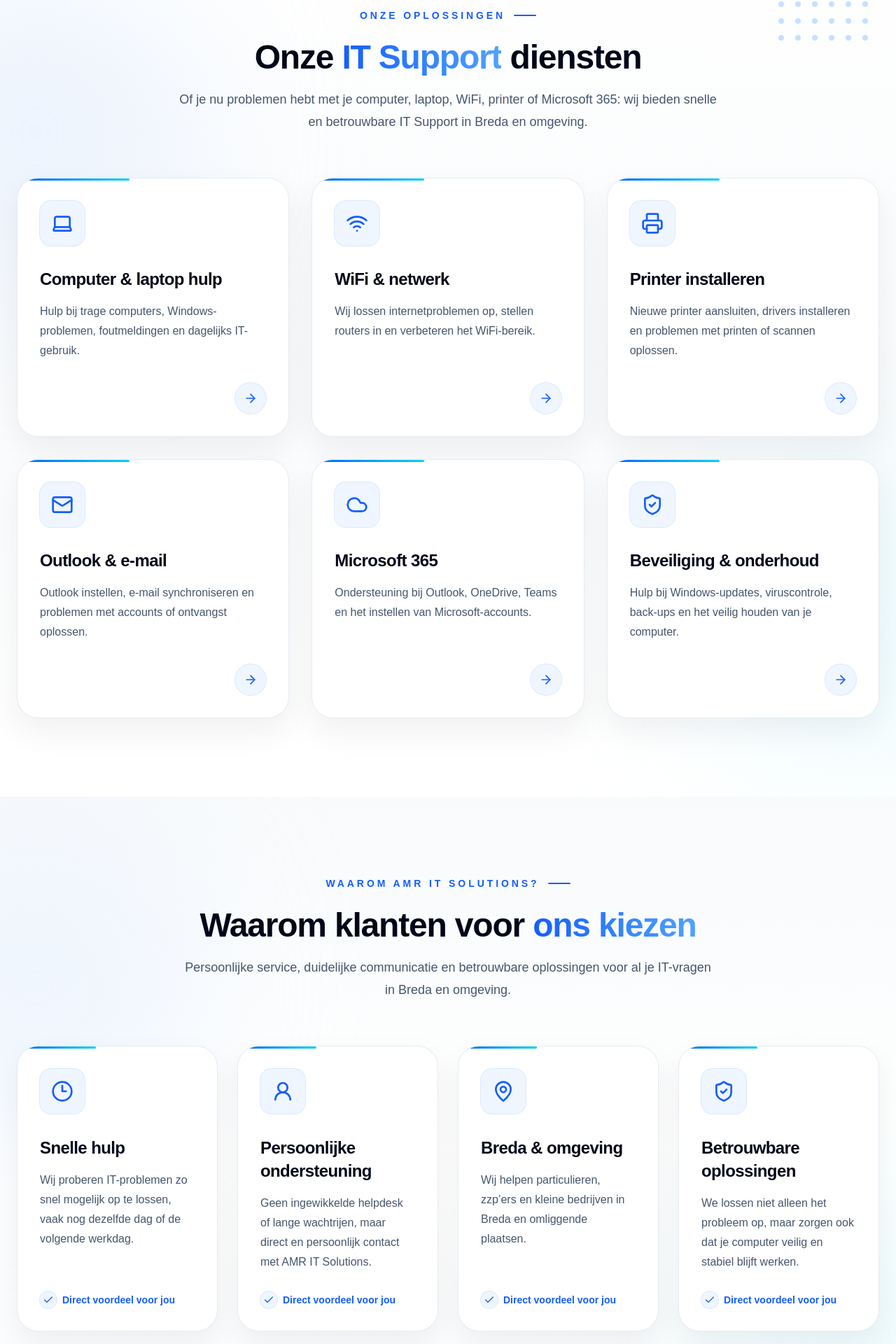
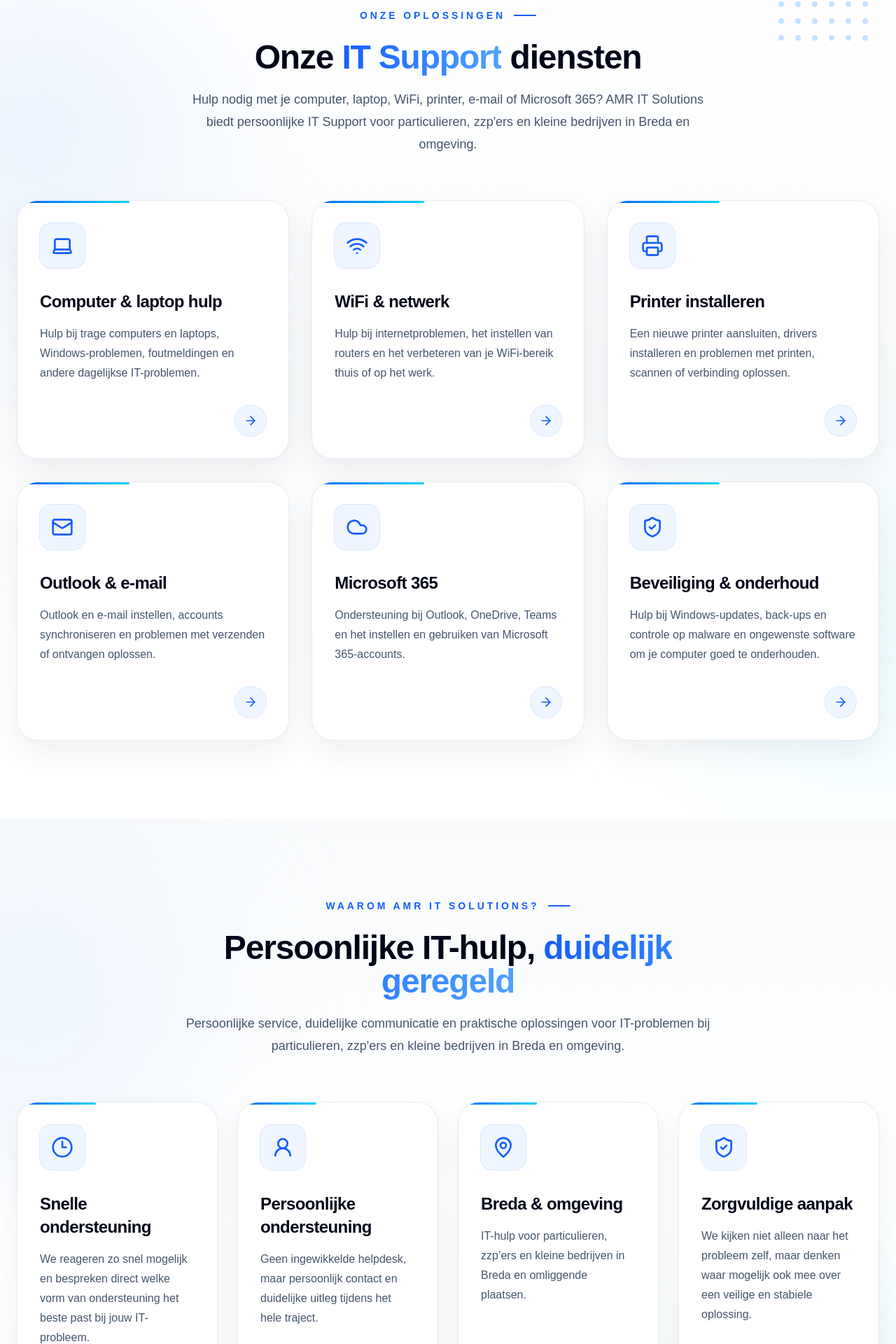
Before and after one commit to amritsolutions/amr-it-solutions, a Next.js app: page /it-support-breda in a window 1280 px wide. Shown: the part 1176-3096 px from the top of the page at 70% size. Built offline with nearby package versions, Linux system fonts and the light colour scheme.

Commit message:
website verbetert

```diff
--- a/components/ITSupportFAQ.tsx
+++ b/components/ITSupportFAQ.tsx
@@ -1,37 +1,38 @@
 "use client";
 
 import { useState } from "react";
-import {
-  HelpCircle,
-  Minus,
-  Plus,
-} from "lucide-react";
+import { HelpCircle, Minus, Plus } from "lucide-react";
 
 const faqs = [
   {
     question: "Waarvoor kan ik IT Support aanvragen?",
     answer:
-      "Wij helpen onder andere met computers, laptops, WiFi, printers, Microsoft 365, Outlook, e-mailproblemen en algemene IT-vragen.",
+      "Wij helpen onder andere met computers, laptops, WiFi, printers, Microsoft 365, Outlook, e-mailproblemen, back-ups en andere dagelijkse IT-vragen.",
   },
   {
     question: "Komen jullie ook aan huis in Breda?",
     answer:
-      "Ja. Wij bieden IT Support aan huis in Breda en omgeving. Indien mogelijk kunnen we je ook veilig op afstand helpen.",
+      "Ja. Wij bieden IT Support aan huis en op locatie in Breda en omgeving. Als het probleem op afstand opgelost kan worden, is ondersteuning op afstand ook mogelijk.",
   },
   {
-    question: "Helpen jullie ook bedrijven?",
+    question: "Helpen jullie ook zzp'ers en kleine bedrijven?",
     answer:
-      "Zeker. Wij ondersteunen particulieren, zzp'ers en kleine bedrijven met professionele en betrouwbare IT-oplossingen.",
+      "Ja. Wij helpen particulieren, zzp'ers en kleine bedrijven met praktische IT-ondersteuning, bijvoorbeeld bij computers, WiFi, e-mail en Microsoft 365.",
   },
   {
     question: "Kan ik ook hulp krijgen met Microsoft 365?",
     answer:
-      "Ja. Wij helpen met Outlook, OneDrive, Teams, e-mailinstellingen en andere Microsoft 365-diensten.",
+      "Ja. Wij helpen onder andere met Outlook, OneDrive, Teams, e-mailinstellingen en het instellen en gebruiken van Microsoft 365.",
   },
   {
-    question: "Hoe snel kunnen jullie helpen?",
+    question: "Kunnen jullie mij ook op afstand helpen?",
     answer:
-      "In veel gevallen kunnen we dezelfde dag of de volgende werkdag ondersteuning bieden. Neem contact op om de actuele mogelijkheden te bespreken.",
+      "Ja. Voor problemen die geen bezoek op locatie vereisen, kunnen we je indien mogelijk veilig op afstand ondersteunen. We bespreken vooraf welke vorm van hulp het beste past bij het probleem.",
+  },
+  {
+    question: "Ik weet niet precies wat het probleem is. Kunnen jullie toch helpen?",
+    answer:
+      "Ja. Je hoeft vooraf niet precies te weten wat er mis is. Vertel ons wat je merkt of welke foutmelding je ziet, dan bekijken we samen wat er aan de hand is en welke oplossing passend is.",
   },
 ];
 
@@ -82,8 +83,9 @@ export default function ITSupportFAQ() {
           </h2>
 
           <p className="mx-auto mt-5 max-w-3xl text-base leading-8 text-slate-600 sm:text-lg">
-            Hieronder vind je antwoorden op de meest gestelde vragen over onze
-            IT Support in Breda en omgeving.
+            Hulp nodig met een computer, WiFi, printer, e-mail of Microsoft
+            365? Hieronder beantwoorden we veelgestelde vragen over onze IT
+            Support in Breda en omgeving.
           </p>
         </div>
 
--- a/components/ITSupportHero.tsx
+++ b/components/ITSupportHero.tsx
@@ -17,12 +17,12 @@ const benefits = [
   {
     Icon: Zap,
     title: "Snelle hulp",
-    text: "We reageren snel en helpen je direct verder.",
+    text: "We reageren snel en zoeken samen naar een passende oplossing.",
   },
   {
     Icon: MapPin,
     title: "Breda & omgeving",
-    text: "Altijd dichtbij en snel bij jou ter plaatse.",
+    text: "Lokale IT-hulp in Breda en omgeving.",
   },
   {
     Icon: MonitorSmartphone,
@@ -59,6 +59,7 @@ export default function ITSupportHero() {
               <span className="text-sm font-extrabold uppercase tracking-[0.28em] text-blue-600">
                 IT Support Breda
               </span>
+
               <span className="h-0.5 w-8 rounded-full bg-blue-600" />
             </div>
 
@@ -69,6 +70,7 @@ export default function ITSupportHero() {
                   Breda
                 </span>
               </span>
+
               <span className="block">voor particulieren</span>
               <span className="block">én bedrijven</span>
             </h1>
@@ -134,7 +136,7 @@ export default function ITSupportHero() {
           </div>
         </div>
 
-        {/* Voordelenbalk: bewust zonder negatieve marge, zodat hij niet over de knoppen valt */}
+        {/* Voordelenbalk */}
         <div className="relative z-30 mt-10 grid overflow-hidden rounded-[30px] border border-slate-200/80 bg-white shadow-[0_24px_70px_rgba(15,23,42,0.09)] sm:grid-cols-2 lg:mt-6 lg:grid-cols-4">
           {benefits.map(({ Icon, title, text }, index) => (
             <div
--- a/components/ITSupportServices.tsx
+++ b/components/ITSupportServices.tsx
@@ -13,37 +13,37 @@ const services = [
     Icon: Laptop,
     title: "Computer & laptop hulp",
     description:
-      "Hulp bij trage computers, Windows-problemen, foutmeldingen en dagelijks IT-gebruik.",
+      "Hulp bij trage computers en laptops, Windows-problemen, foutmeldingen en andere dagelijkse IT-problemen.",
   },
   {
     Icon: Wifi,
     title: "WiFi & netwerk",
     description:
-      "Wij lossen internetproblemen op, stellen routers in en verbeteren het WiFi-bereik.",
+      "Hulp bij internetproblemen, het instellen van routers en het verbeteren van je WiFi-bereik thuis of op het werk.",
   },
   {
     Icon: Printer,
     title: "Printer installeren",
     description:
-      "Nieuwe printer aansluiten, drivers installeren en problemen met printen of scannen oplossen.",
+      "Een nieuwe printer aansluiten, drivers installeren en problemen met printen, scannen of verbinding oplossen.",
   },
   {
     Icon: Mail,
     title: "Outlook & e-mail",
     description:
-      "Outlook instellen, e-mail synchroniseren en problemen met accounts of ontvangst oplossen.",
+      "Outlook en e-mail instellen, accounts synchroniseren en problemen met verzenden of ontvangen oplossen.",
   },
   {
     Icon: Cloud,
     title: "Microsoft 365",
     description:
-      "Ondersteuning bij Outlook, OneDrive, Teams en het instellen van Microsoft-accounts.",
+      "Ondersteuning bij Outlook, OneDrive, Teams en het instellen en gebruiken van Microsoft 365-accounts.",
   },
   {
     Icon: ShieldCheck,
     title: "Beveiliging & onderhoud",
     description:
-      "Hulp bij Windows-updates, viruscontrole, back-ups en het veilig houden van je computer.",
+      "Hulp bij Windows-updates, back-ups en controle op malware en ongewenste software om je computer goed te onderhouden.",
   },
 ];
 
@@ -93,9 +93,10 @@ export default function ITSupportServices() {
           </h2>
 
           <p className="mx-auto mt-5 max-w-3xl text-base leading-8 text-slate-600 sm:text-lg">
-            Of je nu problemen hebt met je computer, laptop, WiFi, printer of
-            Microsoft 365: wij bieden snelle en betrouwbare IT Support in Breda
-            en omgeving.
+            Hulp nodig met je computer, laptop, WiFi, printer, e-mail of
+            Microsoft 365? AMR IT Solutions biedt persoonlijke IT Support voor
+            particulieren, zzp&apos;ers en kleine bedrijven in Breda en
+            omgeving.
           </p>
         </div>
 
--- a/components/ITSupportWhy.tsx
+++ b/components/ITSupportWhy.tsx
@@ -9,27 +9,31 @@ import {
 const reasons = [
   {
     Icon: Clock3,
-    title: "Snelle hulp",
+    title: "Snelle ondersteuning",
     description:
-      "Wij proberen IT-problemen zo snel mogelijk op te lossen, vaak nog dezelfde dag of de volgende werkdag.",
+      "We reageren zo snel mogelijk en bespreken direct welke vorm van ondersteuning het beste past bij jouw IT-probleem.",
+    label: "Praktisch geholpen",
   },
   {
     Icon: UserRound,
     title: "Persoonlijke ondersteuning",
     description:
-      "Geen ingewikkelde helpdesk of lange wachtrijen, maar direct en persoonlijk contact met AMR IT Solutions.",
+      "Geen ingewikkelde helpdesk, maar persoonlijk contact en duidelijke uitleg tijdens het hele traject.",
+    label: "Persoonlijk contact",
   },
   {
     Icon: MapPin,
     title: "Breda & omgeving",
     description:
-      "Wij helpen particulieren, zzp’ers en kleine bedrijven in Breda en omliggende plaatsen.",
+      "IT-hulp voor particulieren, zzp’ers en kleine bedrijven in Breda en omliggende plaatsen.",
+    label: "Lokale ondersteuning",
   },
   {
     Icon: ShieldCheck,
-    title: "Betrouwbare oplossingen",
+    title: "Zorgvuldige aanpak",
     description:
-      "We lossen niet alleen het probleem op, maar zorgen ook dat je computer veilig en stabiel blijft werken.",
+      "We kijken niet alleen naar het probleem zelf, maar denken waar mogelijk ook mee over een veilige en stabiele oplossing.",
+    label: "Duidelijke aanpak",
   },
 ];
 
@@ -57,7 +61,7 @@ export default function ITSupportWhy() {
       {/* Decoratieve stippen */}
       <div
         aria-hidden="true"
-        className="pointer-events-none absolute left-10 bottom-20 hidden grid-cols-6 gap-4 opacity-40 lg:grid"
+        className="pointer-events-none absolute bottom-20 left-10 hidden grid-cols-6 gap-4 opacity-40 lg:grid"
       >
         {Array.from({ length: 24 }).map((_, index) => (
           <span
@@ -78,20 +82,21 @@ export default function ITSupportWhy() {
           </div>
 
           <h2 className="mt-6 text-4xl font-extrabold tracking-tight text-slate-950 sm:text-5xl">
-            Waarom klanten voor{" "}
+            Persoonlijke IT-hulp,{" "}
             <span className="bg-gradient-to-r from-blue-600 to-blue-400 bg-clip-text text-transparent">
-              ons kiezen
+              duidelijk geregeld
             </span>
           </h2>
 
           <p className="mx-auto mt-5 max-w-3xl text-base leading-8 text-slate-600 sm:text-lg">
-            Persoonlijke service, duidelijke communicatie en betrouwbare
-            oplossingen voor al je IT-vragen in Breda en omgeving.
+            Persoonlijke service, duidelijke communicatie en praktische
+            oplossingen voor IT-problemen bij particulieren, zzp&apos;ers en
+            kleine bedrijven in Breda en omgeving.
           </p>
         </div>
 
         <div className="mt-16 grid gap-7 md:grid-cols-2 lg:grid-cols-4">
-          {reasons.map(({ Icon, title, description }) => (
+          {reasons.map(({ Icon, title, description, label }) => (
             <article
               key={title}
               className="group relative flex min-h-[355px] flex-col overflow-hidden rounded-[30px] border border-slate-200/80 bg-white p-8 shadow-[0_16px_42px_rgba(15,23,42,0.06)] transition-all duration-500 hover:-translate-y-2 hover:border-blue-200 hover:shadow-[0_28px_65px_rgba(37,99,235,0.15)]"
@@ -119,7 +124,7 @@ export default function ITSupportWhy() {
                   <Check className="h-4 w-4" />
                 </span>
 
-                <span>Direct voordeel voor jou</span>
+                <span>{label}</span>
               </div>
             </article>
           ))}
```
